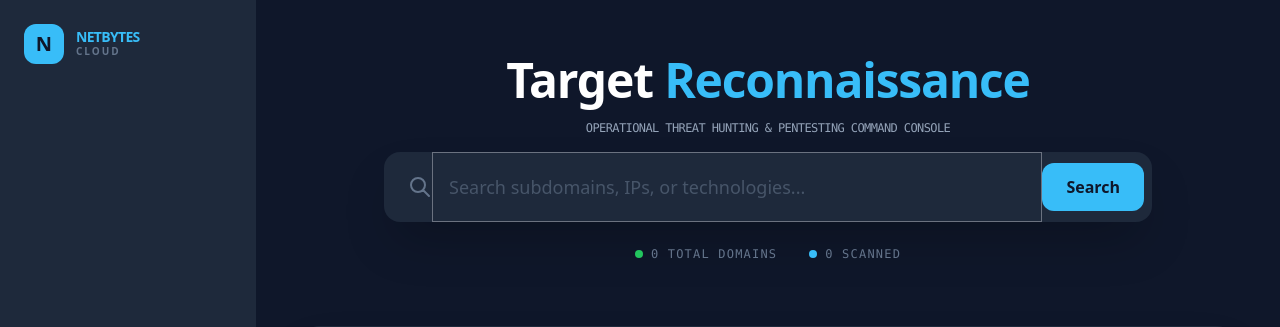
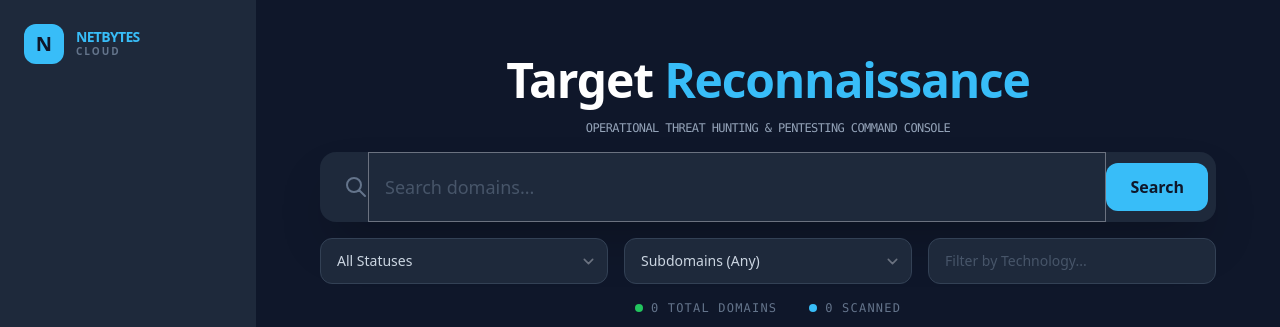
Before and after one commit to HOAXsk8/recon-dashboard, a Python web app: template templates/dashboard.html in a window 1280 px wide. Shown: the top 327 px of the page. Run offline with Jinja, Linux system fonts and the light colour scheme; the template is opened without the code that fills it, so the values that code supplies are empty; some libraries are stand-ins or nearby versions.

Commit message:
Implement basic target inventory filtering (Domain, Status, Subdomains, Technology)

```diff
--- a/templates/dashboard.html
+++ b/templates/dashboard.html
@@ -15,18 +15,34 @@
             Operational Threat Hunting & Pentesting Command Console
         </p>
 
-        <div class="max-w-3xl mx-auto mt-10 relative">
+        <div class="max-w-4xl mx-auto mt-10 space-y-4">
             <div class="flex items-center bg-tech-panel border-none rounded-2xl shadow-2xl focus-within:ring-2 focus-within:ring-tech-accent transition-all">
                 <div class="pl-6 text-slate-500">
                     <svg class="w-6 h-6" fill="none" stroke="currentColor" viewBox="0 0 24 24"><path stroke-linecap="round" stroke-linejoin="round" stroke-width="2" d="M21 21l-6-6m2-5a7 7 0 11-14 0 7 7 0 0114 0z"></path></svg>
                 </div>
-                <input type="text" id="main-search" oninput="debounceSearch()" placeholder="Search subdomains, IPs, or technologies..." class="w-full px-4 py-5 bg-transparent outline-none text-lg placeholder-slate-600">
+                <input type="text" id="main-search" oninput="debounceSearch()" placeholder="Search domains..." class="w-full px-4 py-5 bg-transparent outline-none text-lg placeholder-slate-600">
                 <div class="pr-2">
                     <button onclick="performSearch()" class="bg-tech-accent text-tech-bg px-6 py-3 rounded-xl font-bold hover:opacity-90 transition-opacity">
                         Search
                     </button>
                 </div>
             </div>
+
+            <!-- Advanced Filters -->
+            <div class="grid grid-cols-1 sm:grid-cols-3 gap-4">
+                <select id="filter-status" onchange="resetAndFetch()" class="bg-tech-panel border border-slate-700 rounded-xl px-4 py-3 text-sm text-slate-300 outline-none focus:ring-2 focus:ring-tech-accent">
+                    <option value="">All Statuses</option>
+                    <option value="scanned">Scanned</option>
+                    <option value="pending">Pending</option>
+                </select>
+                <select id="filter-subdomains" onchange="resetAndFetch()" class="bg-tech-panel border border-slate-700 rounded-xl px-4 py-3 text-sm text-slate-300 outline-none focus:ring-2 focus:ring-tech-accent">
+                    <option value="">Subdomains (Any)</option>
+                    <option value="true">Has Subdomains</option>
+                    <option value="false">No Subdomains</option>
+                </select>
+                <input type="text" id="filter-tech" oninput="debounceSearch()" placeholder="Filter by Technology..." class="bg-tech-panel border border-slate-700 rounded-xl px-4 py-3 text-sm text-slate-300 outline-none focus:ring-2 focus:ring-tech-accent placeholder-slate-600">
+            </div>
+
             <!-- Quick Stats -->
             <div class="flex justify-center space-x-8 mt-6 text-xs font-mono text-slate-500 uppercase tracking-widest">
                 <div class="flex items-center space-x-2">
@@ -154,11 +170,22 @@
         btn.textContent = 'Fetching Intelligence...';
 
         const q = document.getElementById('main-search').value;
+        const statusVal = document.getElementById('filter-status').value;
+        const hasSubdomains = document.getElementById('filter-subdomains').value;
+        const tech = document.getElementById('filter-tech').value;
         const limit = document.getElementById('limit-select').value;
         const tbody = document.getElementById('inventory-table-body');
 
         try {
-            const resp = await fetch(`/api/subdomains?page=${currentPage}&limit=${limit}&q=${encodeURIComponent(q)}`);
+            const params = new URLSearchParams({
+                page: currentPage,
+                limit: limit,
+                q: q,
+                status_val: statusVal,
+                has_subdomains: hasSubdomains,
+                tech: tech
+            });
+            const resp = await fetch(`/api/subdomains?${params.toString()}`);
             const data = await resp.json();
 
             if (!append) tbody.innerHTML = '';
```
Also changed, not shown: app/main.py (+27 -7 lines), 1 other file.
